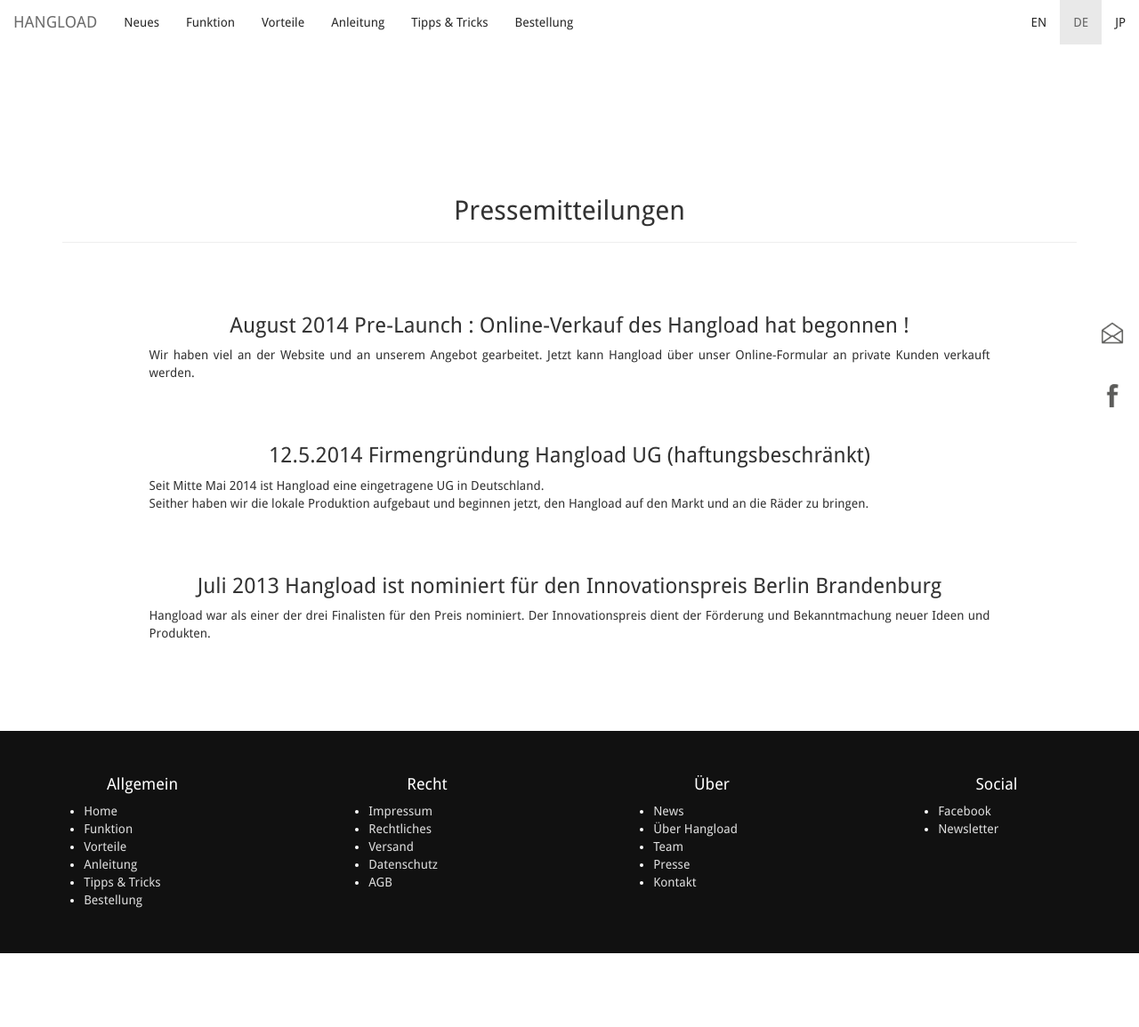
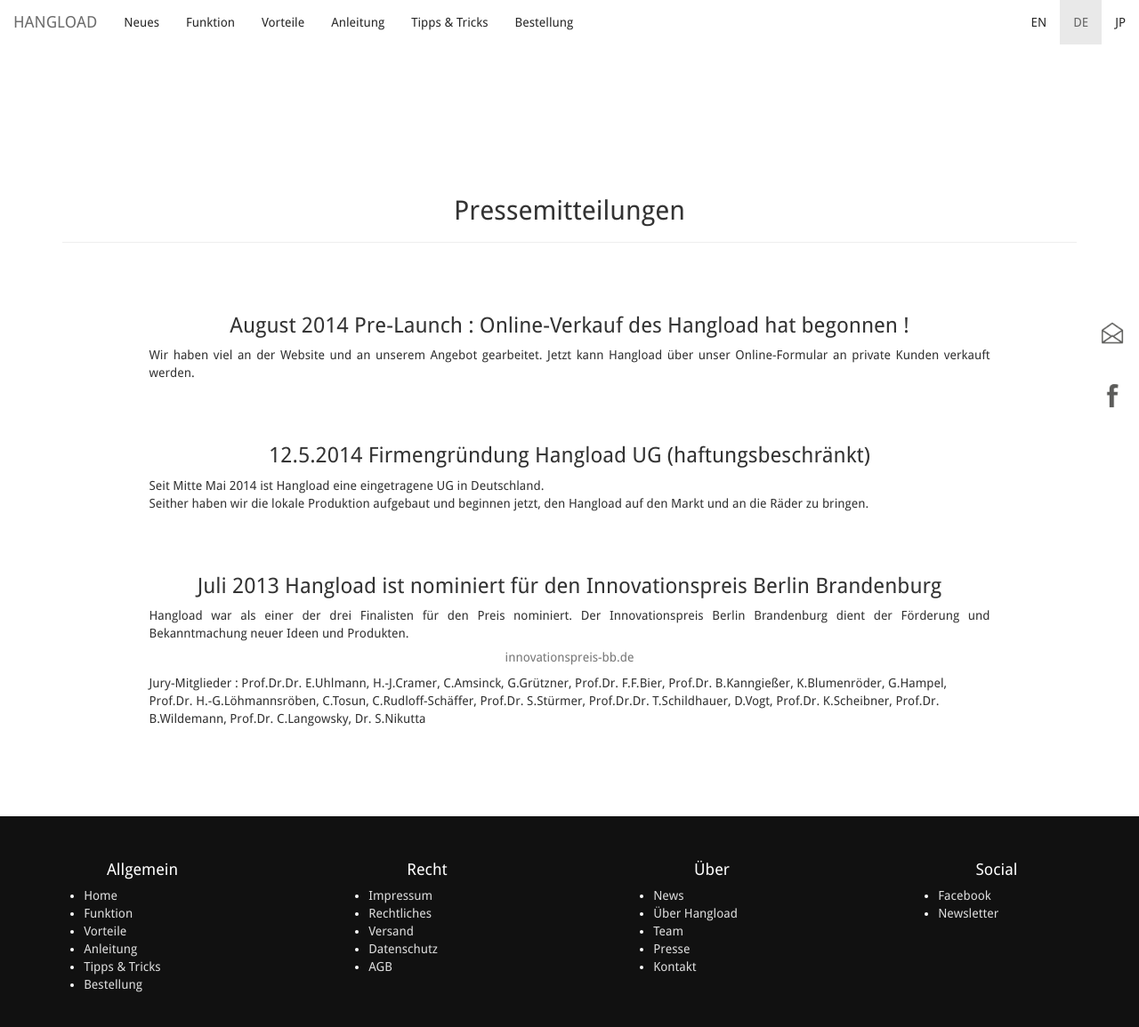
Before and after one commit to bodokaiser/hangload.com, a Jekyll site: the page built from pressDE.html, in a window 1280 px wide and 1167 px high. Shown: the top 1155 px of the window at 89% size. Built offline with Jekyll 4.4.1, drawn with Linux system fonts in a browser that asks for light colours; nearby versions of some CDN libraries; library files that are not in the unit come from our copies; Markdown is read by kramdown in place of the engine named in the settings.

Commit message:
Update pressDE.html

```diff
--- a/pressDE.html
+++ b/pressDE.html
@@ -43,7 +43,13 @@
 <h3 class="text-center"> Juli 2013 Hangload ist nominiert für den Innovationspreis Berlin Brandenburg </h3>
 <p class="text-justify">
 Hangload war als einer der drei Finalisten für den Preis nominiert.
-Der Innovationspreis dient der Förderung und Bekanntmachung neuer Ideen und Produkten.
+Der Innovationspreis Berlin Brandenburg dient der Förderung und Bekanntmachung neuer Ideen und Produkten.
+<h5 class="text-center">
+<a href="http://innovationspreis-bb.de/preistr%C3%A4ger-und-finalisten/finalisten/2013/">innovationspreis-bb.de </a> </h5>
+Jury-Mitglieder : Prof.Dr.Dr. E.Uhlmann, H.-J.Cramer, C.Amsinck, G.Grützner, Prof.Dr. F.F.Bier,
+Prof.Dr. B.Kanngießer, K.Blumenröder, G.Hampel, Prof.Dr. H.-G.Löhmannsröben, C.Tosun,
+C.Rudloff-Schäffer, Prof.Dr. S.Stürmer, Prof.Dr.Dr. T.Schildhauer, D.Vogt, Prof.Dr. K.Scheibner,
+Prof.Dr. B.Wildemann, Prof.Dr. C.Langowsky, Dr. S.Nikutta
 </p>
 </div>
 </div>
```
